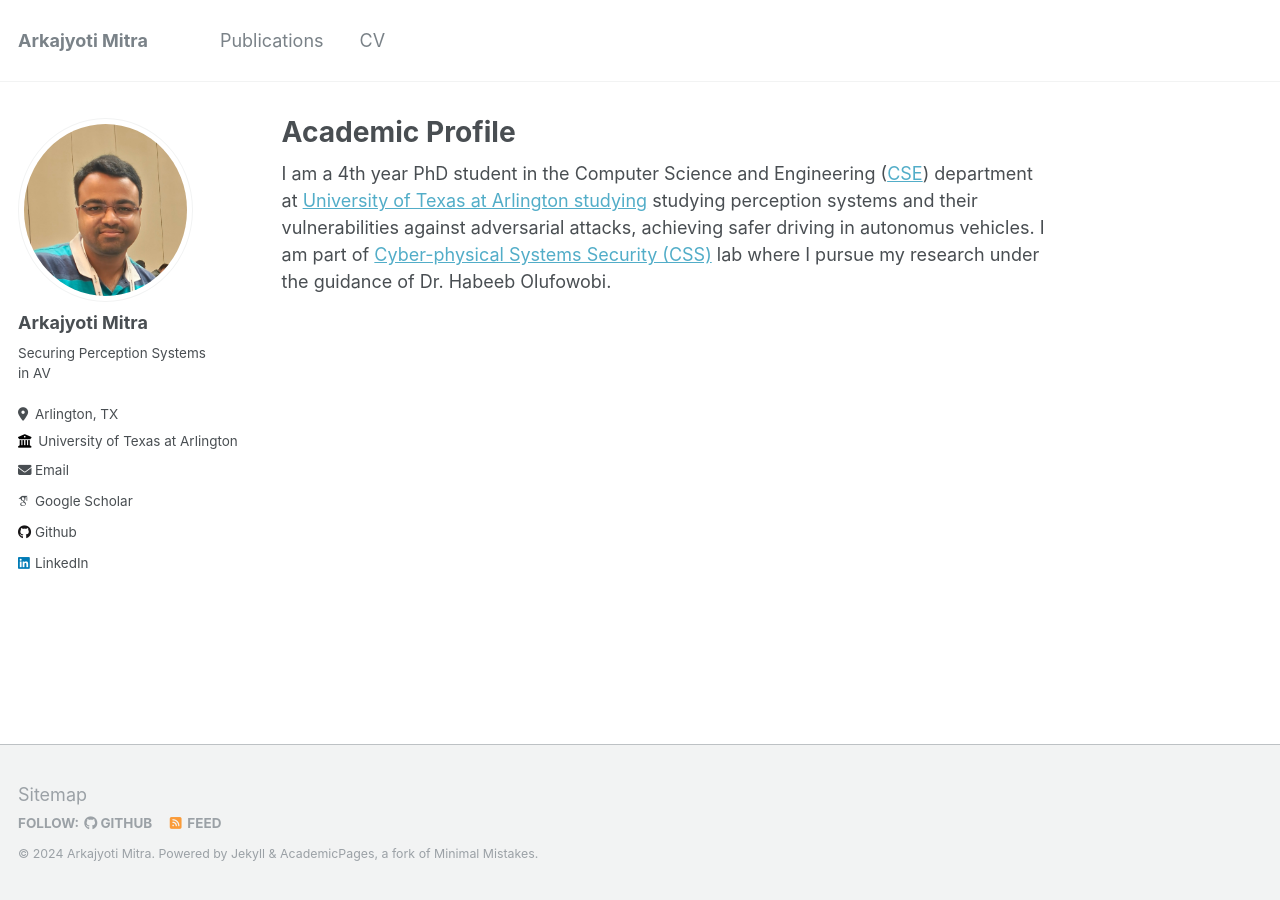
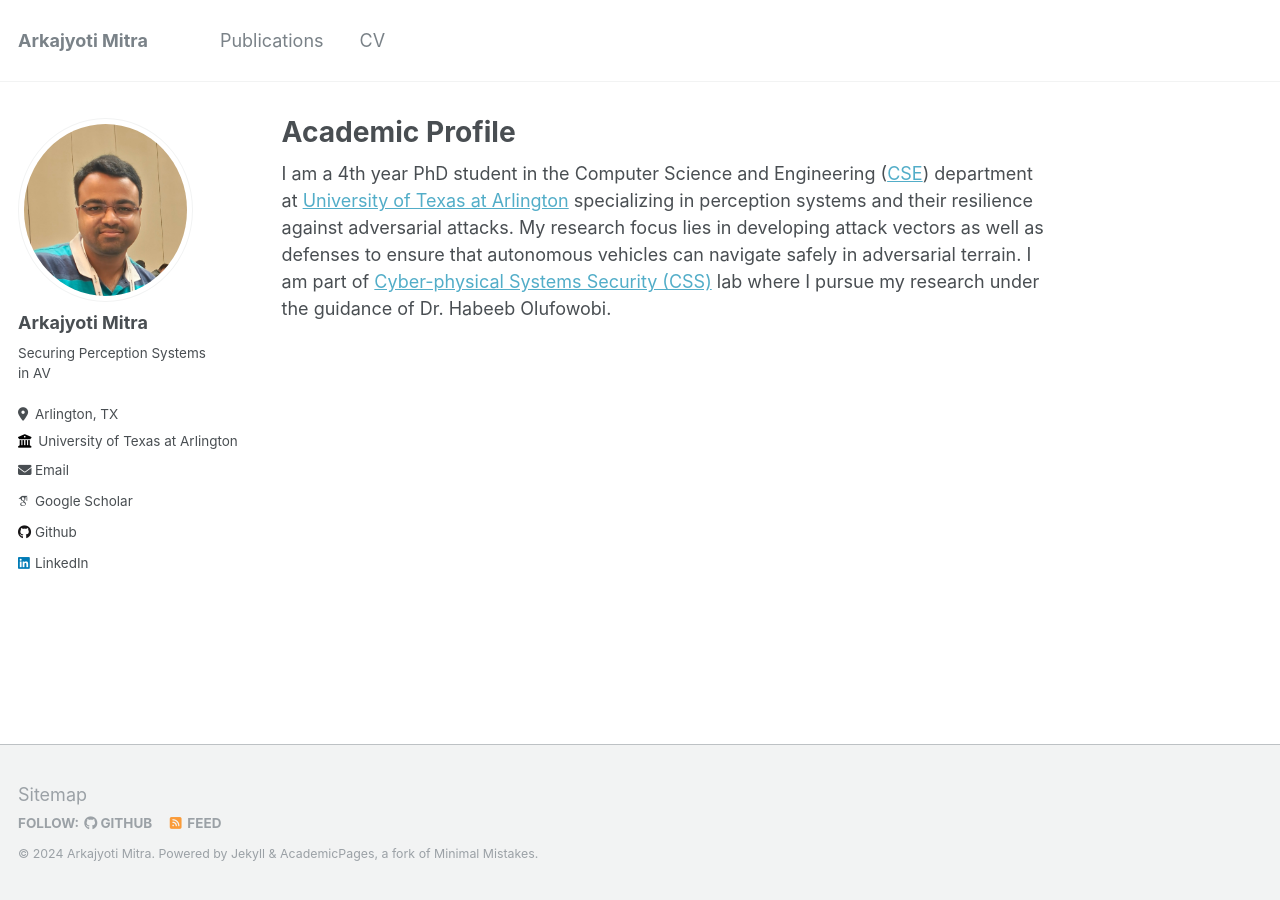
Before and after one commit to arkajyotimitra/arkajyotimitra.github.io, a Jekyll site: the page built from _pages/about.md, in a window 1280 px wide. Built offline with Jekyll 4.4.1, drawn with Linux system fonts in a browser that asks for light colours; some web fonts are replaced.

Commit message:
updates about
refined the about a bit

```diff
--- a/_pages/about.md
+++ b/_pages/about.md
@@ -9,7 +9,8 @@ redirect_from:
 ---
 
 
-I am a 4th year PhD student in the Computer Science and Engineering ([CSE](https://www.uta.edu/academics/schools-colleges/engineering/academics/departments/cse)) department at [University of Texas at Arlington studying](https://www.uta.edu) studying perception systems and their vulnerabilities against adversarial attacks, achieving safer driving in autonomus vehicles. I am part of [Cyber-physical Systems Security (CSS)](https://csslab.uta.edu) lab where I pursue my research under the guidance of Dr. Habeeb Olufowobi.
+I am a 4th year PhD student in the Computer Science and Engineering ([CSE](https://www.uta.edu/academics/schools-colleges/engineering/academics/departments/cse)) department at [University of Texas at Arlington](https://www.uta.edu) specializing in perception systems and their resilience against adversarial attacks. My research focus lies in developing attack vectors as well as defenses to ensure that autonomous vehicles can navigate safely in adversarial terrain.
+I am part of [Cyber-physical Systems Security (CSS)](https://csslab.uta.edu) lab where I pursue my research under the guidance of Dr. Habeeb Olufowobi.
 
 
 
```
